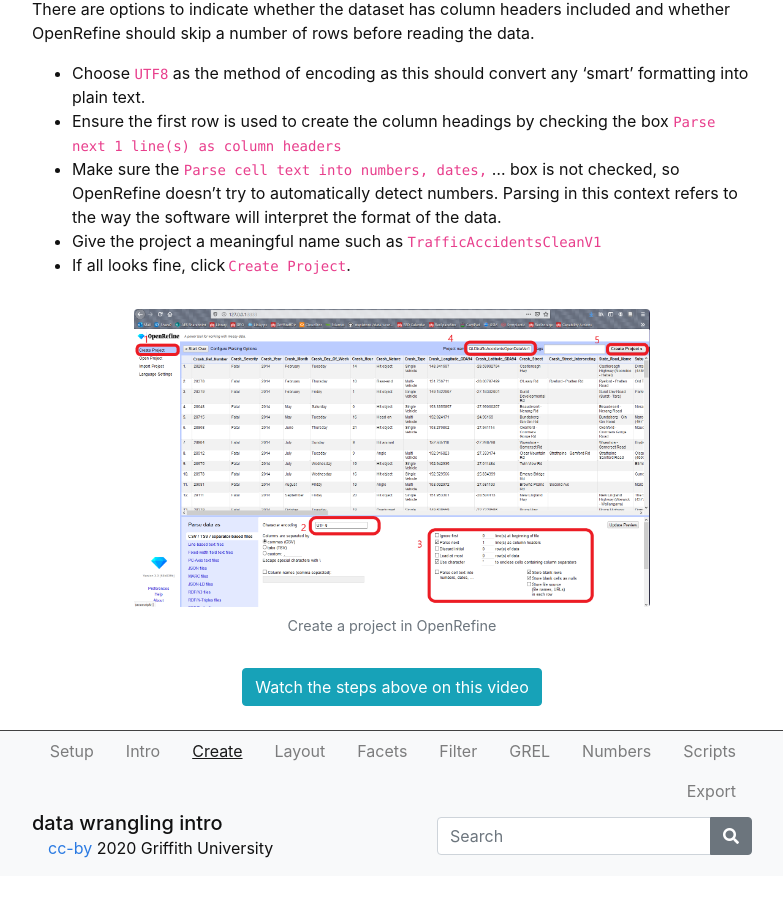
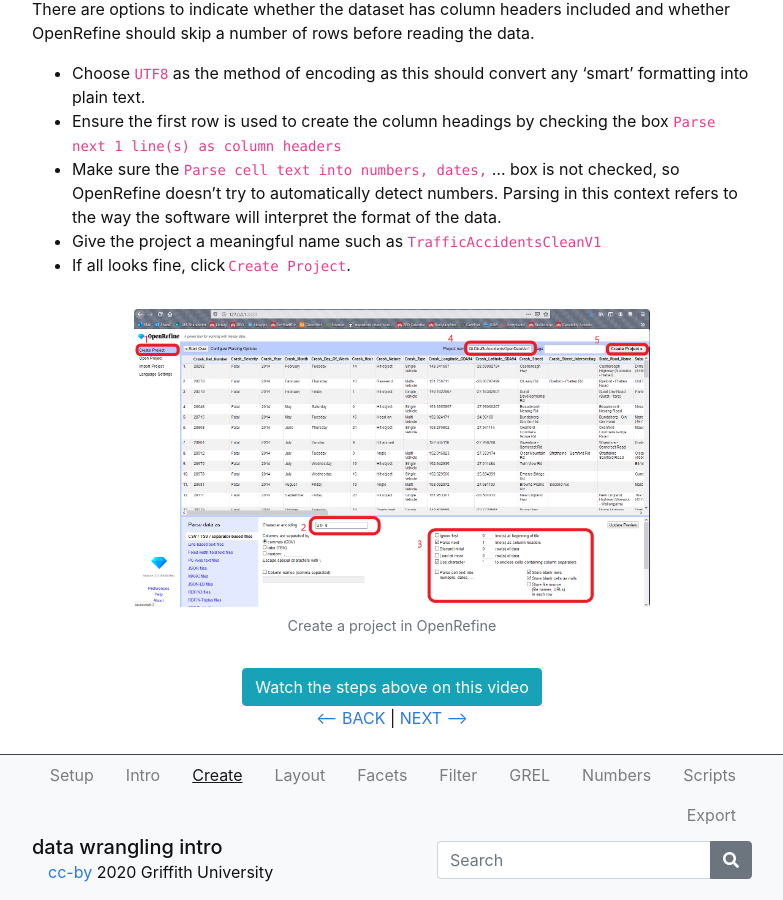
Before and after one commit to GULibrarySandbox/intro-data-wrangle, a Jekyll site: the page built from content/2-lesson.md, in a window 1280 px wide and 900 px high, scrolled down 2128 px. Shown: the whole window, without its empty margins (248-1031 px from the left). Built offline with Jekyll 4.4.1, drawn with Linux system fonts in a browser that asks for light colours; before the commit the page ends 3004 px from its top, so only the background shows below that.

Commit message:
Update 2-lesson.md
Added back and next links

```diff
--- a/content/2-lesson.md
+++ b/content/2-lesson.md
@@ -71,3 +71,8 @@ There are options to indicate whether the dataset has column headers included an
 {% include figure.html img="ORCreateProject.png" alt="Create Project" caption="Create a project in OpenRefine" width="75%" %}
 
 {% include button.md text="Watch the steps above on this video" link="https://vimeo.com/412189056/0d9031def0" color="info" %}
+
+<p align="center">
+  <a href="https://griffithunilibrary.github.io/intro-data-wrangle/content/1-intro.html"><-- BACK</a> |
+  <a href="https://griffithunilibrary.github.io/intro-data-wrangle/content/3-lesson.html">NEXT --></a>
+</p>
```
